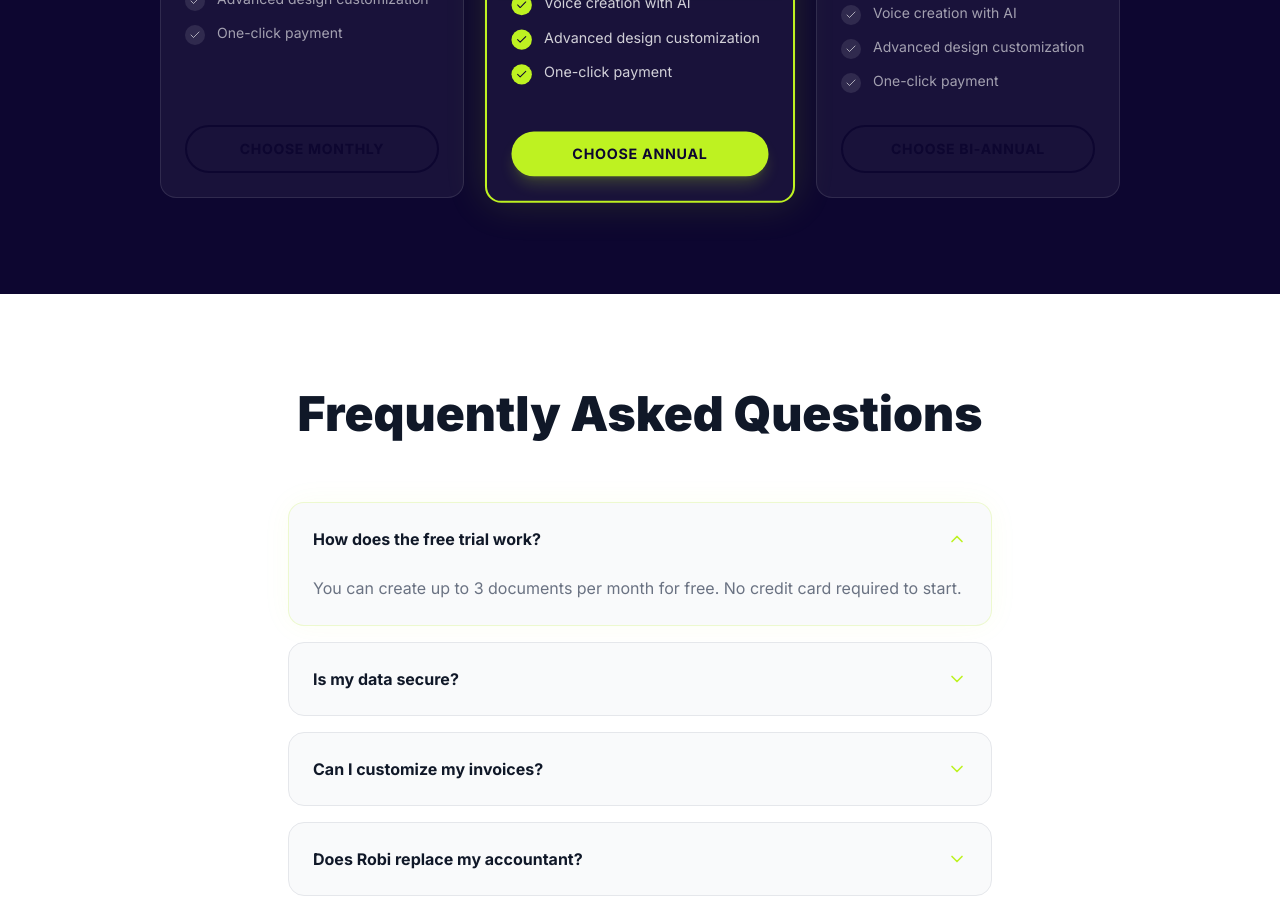
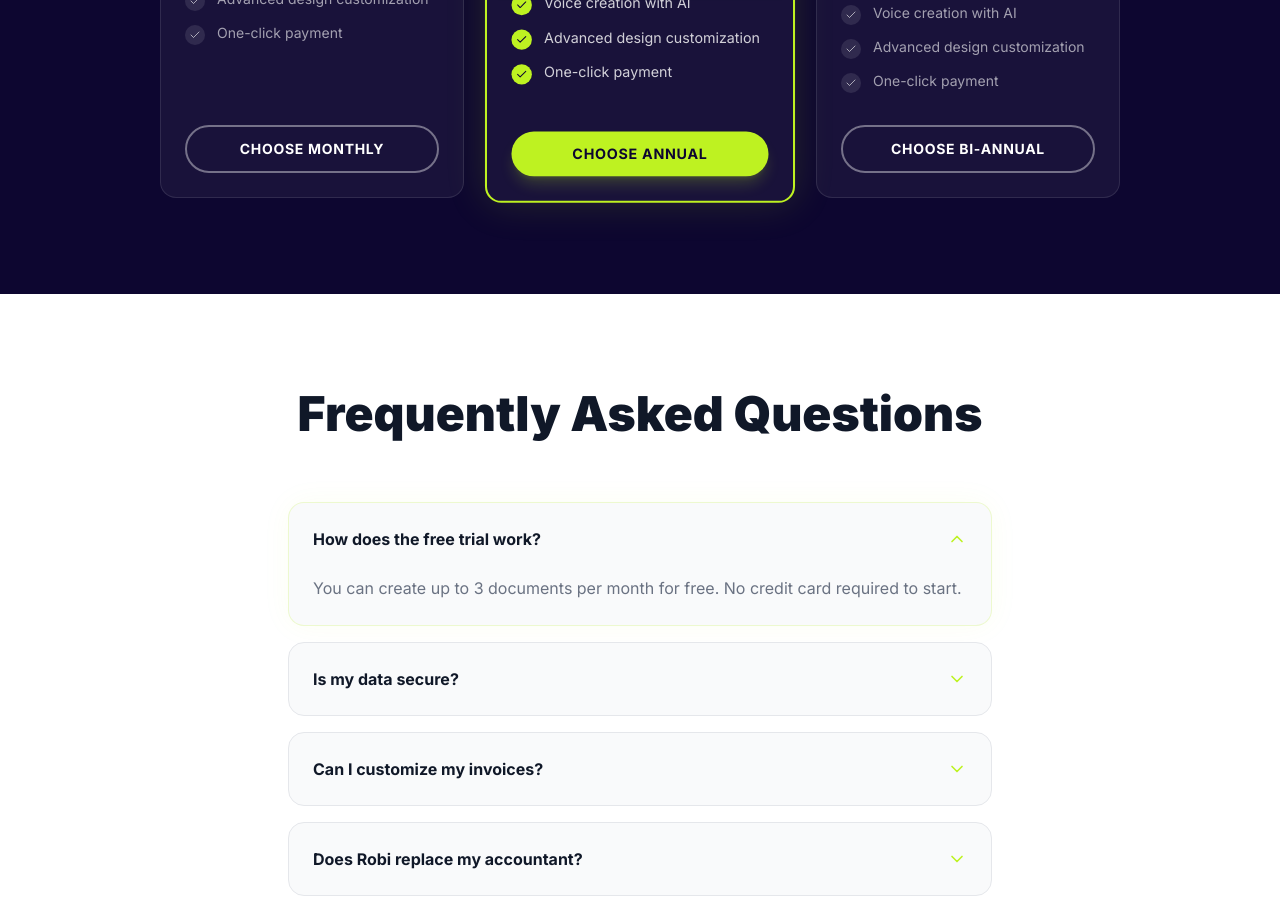
Before and after one commit to DevKarma707/robi-seo-site, a Next.js app: page /en in a window 1280 px wide. Shown: the part 3940-4851 px from the top of the page. Built offline with nearby package versions, Linux system fonts and the light colour scheme.

Commit message:
fix: make monthly and bi-annual buttons readable on dark background
Override outline button color to white text/border on dark pricing section

Co-Authored-By: Claude Sonnet 4.6 <noreply@anthropic.com>

```diff
--- a/src/components/sections/Pricing.tsx
+++ b/src/components/sections/Pricing.tsx
@@ -112,7 +112,7 @@ export function Pricing({
               <Button
                 href="https://www.robi-app.com"
                 variant="outline"
-                className="w-full font-black tracking-wider text-sm"
+                className="w-full font-black tracking-wider text-sm !border-white/40 !text-white hover:!bg-white hover:!text-[#0D0630]"
               >
                 {p.ctaMonthly || "CHOISIR MENSUEL"}
               </Button>
@@ -200,7 +200,7 @@ export function Pricing({
               <Button
                 href="https://www.robi-app.com"
                 variant="outline"
-                className="w-full font-black tracking-wider text-sm"
+                className="w-full font-black tracking-wider text-sm !border-white/40 !text-white hover:!bg-white hover:!text-[#0D0630]"
               >
                 {p.ctaBiYearly || "CHOISIR BI-ANNUEL"}
               </Button>
```
